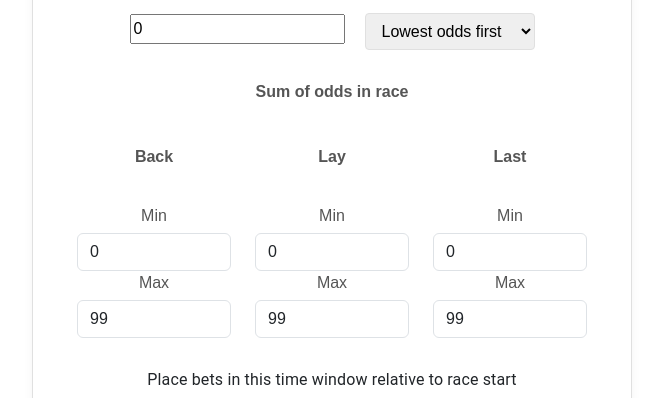
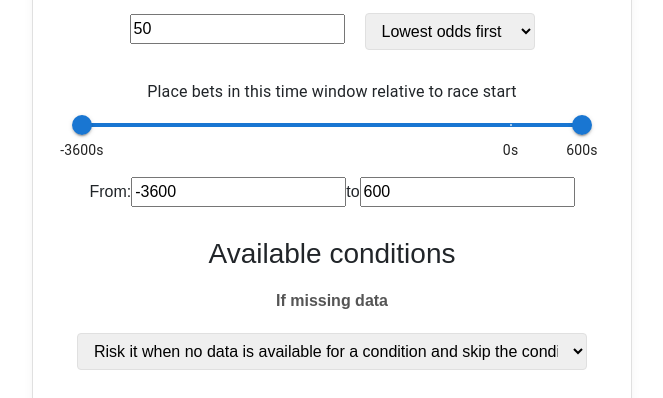
Before and after one commit to penjud/sickpunt, a React (Vite) app in the folder website/: page /strategyeditor in a window 1280 px wide. Shown: the part 945-1343 px from the top of the page, without its empty margins (308-971 px from the left). Built offline with nearby package versions, Linux system fonts and the light colour scheme; no server answers.

Commit message:
overruns in conditions

```diff
--- a/website/src/helper/Constants.tsx
+++ b/website/src/helper/Constants.tsx
@@ -1,5 +1,5 @@
-// export const API_URL = import.meta.env.VITE_REACT_APP_API_URL || 'betfair-bot.com:7779';
-export const API_URL = import.meta.env.VITE_REACT_APP_API_URL || '3.24.169.161:7777';
+export const API_URL = import.meta.env.VITE_REACT_APP_API_URL || 'betfair-bot.com:7779';
+// export const API_URL = import.meta.env.VITE_REACT_APP_API_URL || '3.24.169.161:7777';
 
 
 export const DATA_ATTRIBUTES = [
@@ -7,6 +7,9 @@ export const DATA_ATTRIBUTES = [
     "Last Traded price",
     "Current lay price",
     "Current back price",
+    "Last total odds",
+    "Back total odds",
+    "Lay total odds",
 
     "Avg $",
     "Bar",
--- a/website/src/views/Strategy.tsx
+++ b/website/src/views/Strategy.tsx
@@ -18,12 +18,7 @@ interface IAttributesConfig {
   priceMaxValue: number;
   maxHorsesToBet: number;
   maxHorsesToBetStrategy: number;
-  minLayTotalOdds: number;
-  maxLayTotalOdds: number;
-  minBackTotalOdds: number;
-  maxBackTotalOdds: number;
-  minLastTotalOdds: number;
-  maxLastTotalOdds: number;
+
   missingConditionsData: string;
   secsToStartSlider: number[];
 }
@@ -34,18 +29,12 @@ const defaultAttributesConfig: IAttributesConfig = {
   selectedCountries: [],
   selectedSportType: "Horse Racing",
   betType: "",
-  betSize: 0,
+  betSize: 1,
   priceStrategy: "last",
-  priceMinValue: 0,
-  priceMaxValue: 0,
-  maxHorsesToBet: 0,
+  priceMinValue: 1,
+  priceMaxValue: 999,
+  maxHorsesToBet: 50,
   maxHorsesToBetStrategy: 100,
-  minLayTotalOdds: 0,
-  maxLayTotalOdds: 99,
-  minBackTotalOdds: 0,
-  maxBackTotalOdds: 99,
-  minLastTotalOdds: 0,
-  maxLastTotalOdds: 99,
   missingConditionsData: "risk",
   secsToStartSlider: [-3600, 600],
 };
@@ -96,16 +85,6 @@ function Strategy() {
           return;
         }
       }
-    }
-
-    // Additional Validation: Either Lay or Back should be selected
-    if (
-      !data.minBackTotalOdds && data.minBackTotalOdds !== 0 || !data.maxBackTotalOdds && data.maxBackTotalOdds !== 0 ||
-      !data.minLayTotalOdds && data.minLayTotalOdds !== 0 || !data.maxLayTotalOdds && data.maxLayTotalOdds !== 0 ||
-      !data.minLastTotalOdds && data.minLastTotalOdds !== 0 || !data.maxLastTotalOdds && data.maxLastTotalOdds !== 0
-    ) {
-      displayAlert('Please enter values for all minimum and maximum total odds', 'danger');
-      return;
     }
 
 
@@ -314,48 +293,7 @@ function Strategy() {
       </div>
 
 
-      {/* Overruns */}
-      <div className="container">
-        <div className="row align-items-center mb-3">
-          <div className="col text-center">
-            <label>Sum of odds in race</label>
-          </div>
-        </div>
-        <div className="row align-items-center">
-          <div className="col">
-            <label>Back</label>
-          </div>
-          <div className="col">
-            <label>Lay</label>
-          </div>
-          <div className="col">
-            <label>Last</label>
-          </div>
-        </div>
-        <div className="row align-items-center">
-          <div className="col">
-            <label style={{ fontWeight: 'normal' }}>Min</label>
 
-            <input title="The sum of odds of all back values, if it's lower than 1 it's probably a good idea to back because a lot of people want to lay on the race and you should be able to make a guaranteed profit if it's below 1, as the prices are too high. This value should stay at 0." type="number" className="form-control" placeholder="Min" value={data.minBackTotalOdds} onChange={(e) => handleChange('minBackTotalOdds', e.target.value)} />
-            <label style={{ fontWeight: 'normal' }}>Max</label>
-            <input title="The sum of odds of all back values, if it's lower than 1 it's probably a good idea to back because a lot of people want to lay on the race and you should be able to make a guaranteed profit if it's below 1, as the prices are too high. This value should be slightly below 1 for back trades." type="number" className="form-control" placeholder="Max" value={data.maxBackTotalOdds} onChange={(e) => handleChange('maxBackTotalOdds', e.target.value)} />
-          </div>
-          <div className="col">
-            <label style={{ fontWeight: 'normal' }}>Min</label>
-
-            <input title="Value should be slightly above 1 for lay trades. Then then there are too many backers in the race, the prices get too low (odds too high, above 1), and you can make a profit with laying." type="number" className="form-control" placeholder="Min" value={data.minLayTotalOdds} onChange={(e) => handleChange('minLayTotalOdds', e.target.value)} />
-            <label style={{ fontWeight: 'normal' }}>Max</label>
-            <input title="Value should stay high for lays, as the higher the better" type="number" className="form-control" placeholder="Max" value={data.maxLayTotalOdds} onChange={(e) => handleChange('maxLayTotalOdds', e.target.value)} />
-          </div>
-          <div className="col">
-            <label style={{ fontWeight: 'normal' }}>Min</label>
-
-            <input title="For backs, the lower the better, for lays, the higher the better" type="number" className="form-control" placeholder="Min" value={data.minLastTotalOdds} onChange={(e) => handleChange('minLastTotalOdds', e.target.value)} />
-            <label style={{ fontWeight: 'normal' }}>Max</label>
-            <input title="For backs, the lower the better, for lays, the higher the better" type="number" className="form-control" placeholder="Max" value={data.maxLastTotalOdds} onChange={(e) => handleChange('maxLastTotalOdds', e.target.value)} />
-          </div>
-        </div>
-      </div>
 
 
 
```
Also changed, not shown: 2 other files (tests, documents, lock files or other folders).
